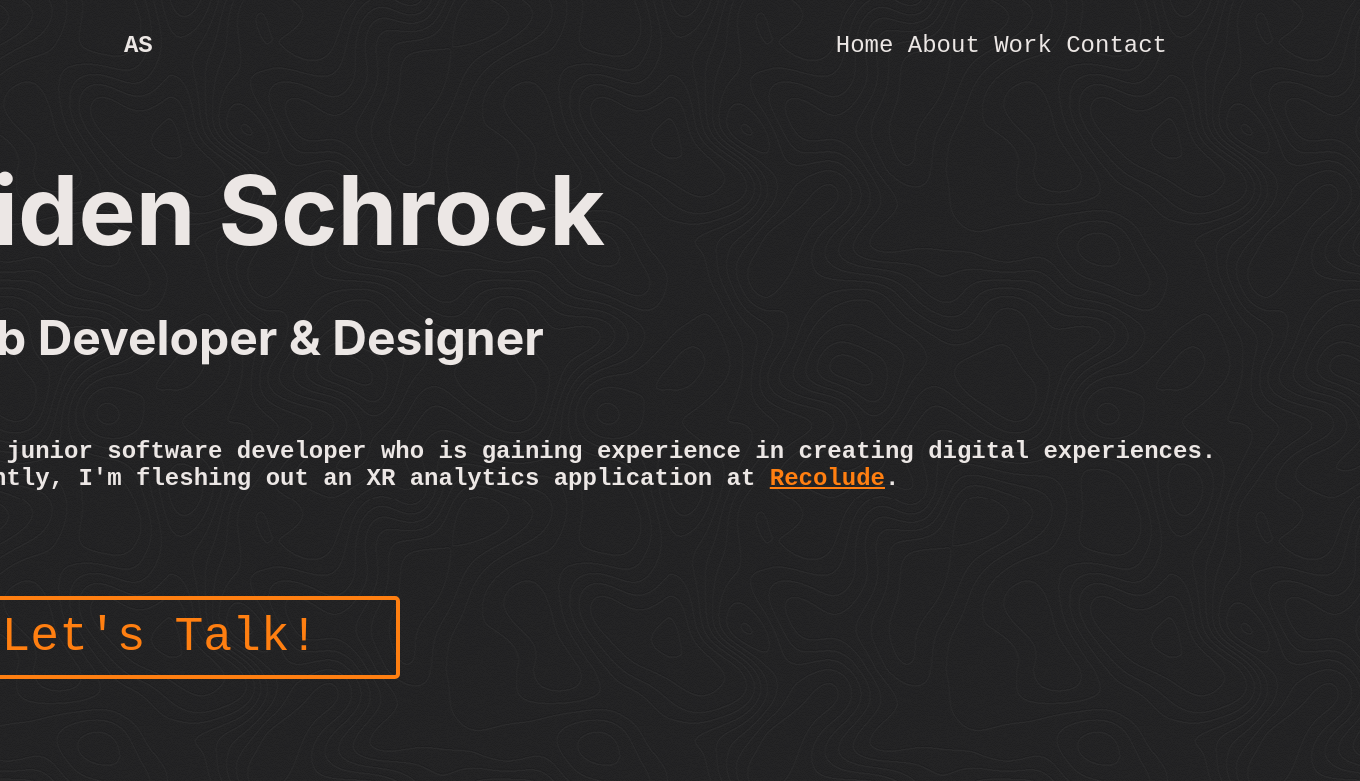
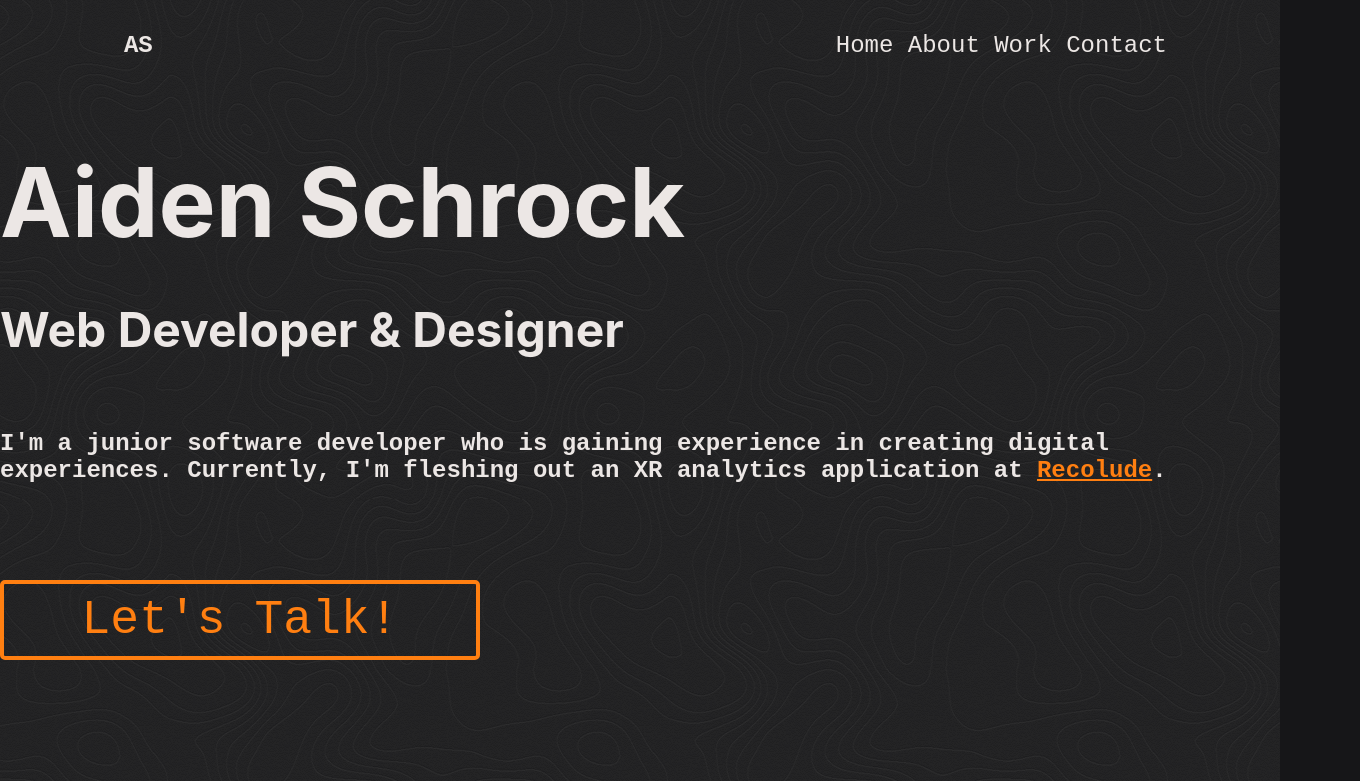
Before and after one commit to aidenschrock/aidenschrock.github.io, an Angular app: page /home in a window 1280 px wide. Shown: the top 781 px of the page, 1360 px wide, since content can reach past the window. Built offline with nearby package versions, Linux system fonts and the light colour scheme; a web font is replaced by a local one.

Commit message:
remove uneeded code

```diff
--- a/src/app/home/home.component.scss
+++ b/src/app/home/home.component.scss
@@ -93,7 +93,6 @@ nav {
 .mainWrapper {
   display: flex;
   justify-content: center;
-  flex: 1 0 auto;
 }
 .main {
   max-width: 1440px;
```
